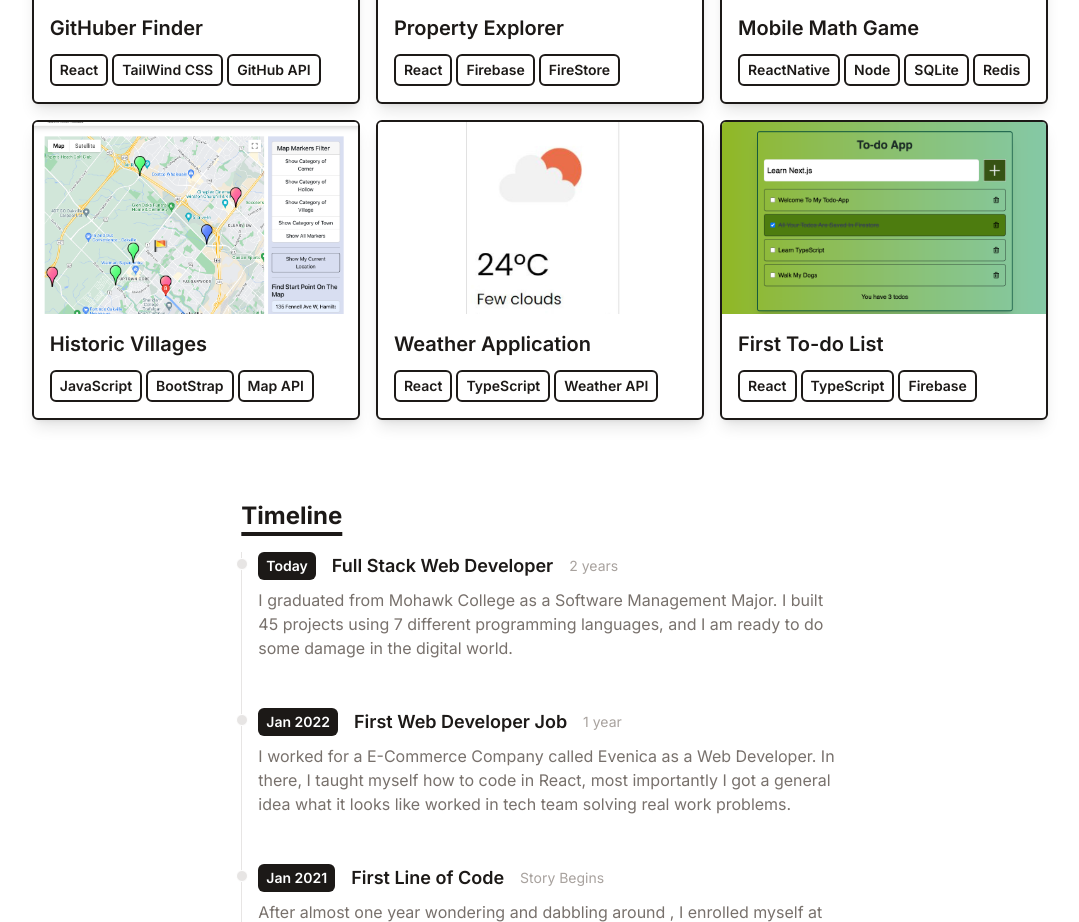
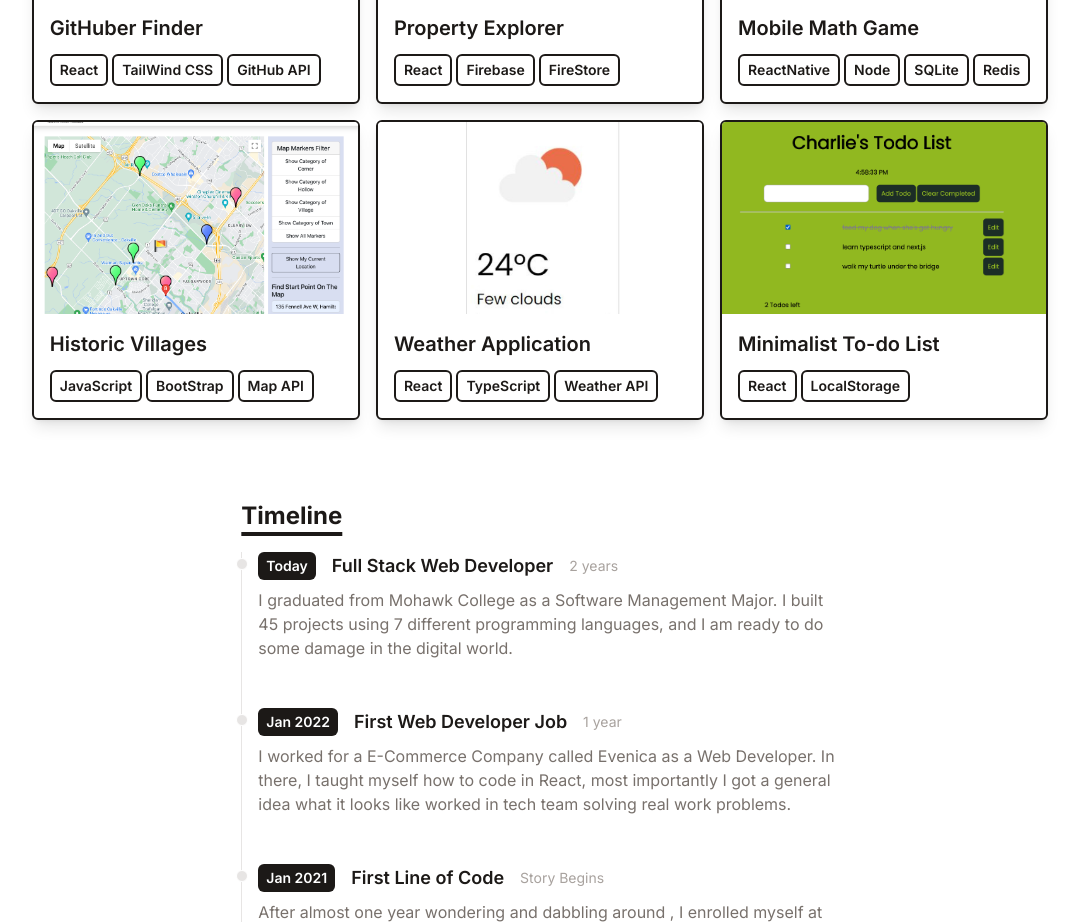
Before and after one commit to lookingforcharlie/portfolio_2023, a React (Vite) app: page / in a window 1280 px wide. Shown: the part 1066-1988 px from the top of the page, without its empty margins (100-1179 px from the left). Built offline with nearby package versions, Linux system fonts and the light colour scheme.

Commit message:
modified to-do-list

```diff
--- a/src/data/portfolio.js
+++ b/src/data/portfolio.js
@@ -41,11 +41,19 @@ export default [
     demo: 'https://google.ca',
   },
   {
-    title: 'First To-do List',
-    imgUrl: '/assets/todolist_firebase.png',
-    stack: ['React', 'TypeScript', 'Firebase'],
-    linkLive: 'https://todolist-firebase-ten.vercel.app/',
+    title: 'Minimalist To-do List',
+    imgUrl: '/assets/todolist_minimal.png',
+    stack: ['React', 'LocalStorage'],
+    linkLive: 'https://blackandwhite-todolist.netlify.app/',
     linkGit: 'https://github.com/lookingforcharlie/todo-list-react',
     demo: 'https://google.ca',
   },
+  // {
+  //   title: 'First To-do List',
+  //   imgUrl: '/assets/todolist_firebase.png',
+  //   stack: ['React', 'TypeScript', 'Firebase'],
+  //   linkLive: 'https://todolist-firebase-ten.vercel.app/',
+  //   linkGit: 'https://github.com/lookingforcharlie/todo-list-react',
+  //   demo: 'https://google.ca',
+  // },
 ];
```
Also changed, not shown: public/assets/todolist_minimal.png (added), 1 other file (tests, documents, lock files or other folders).
